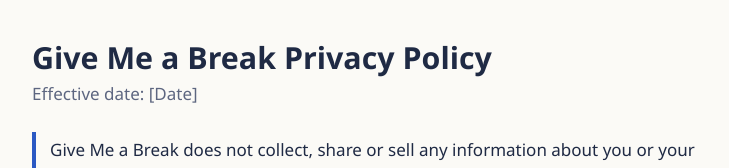
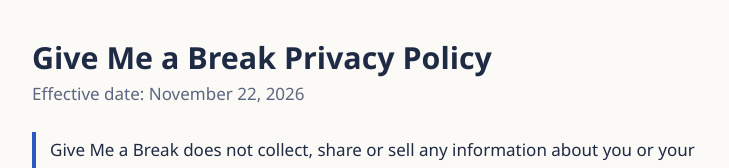
Before and after one commit to givemeabreakapp/givemeabreakapp.github.io, a plain HTML site: page privacy.html in a window 1280 px wide. Shown: the top 168 px of the page, without its empty margins (268-997 px from the left). Drawn offline with Linux system fonts and the light colour scheme.

Commit message:
Effective date November 22, 2026

```diff
--- a/privacy.html
+++ b/privacy.html
@@ -21,7 +21,7 @@
 <body>
 <main>
   <h1>Give Me a Break Privacy Policy</h1>
-  <p class="muted">Effective date: [Date]</p>
+  <p class="muted">Effective date: November 22, 2026</p>
 
   <p class="summary">Give Me a Break does not collect, share or sell any information about you or your child. Everything about your child stays on your device. The app goes online only to check your subscription with the app store.</p>
 
```
Also changed, not shown: terms.html (+1 -1 lines).
